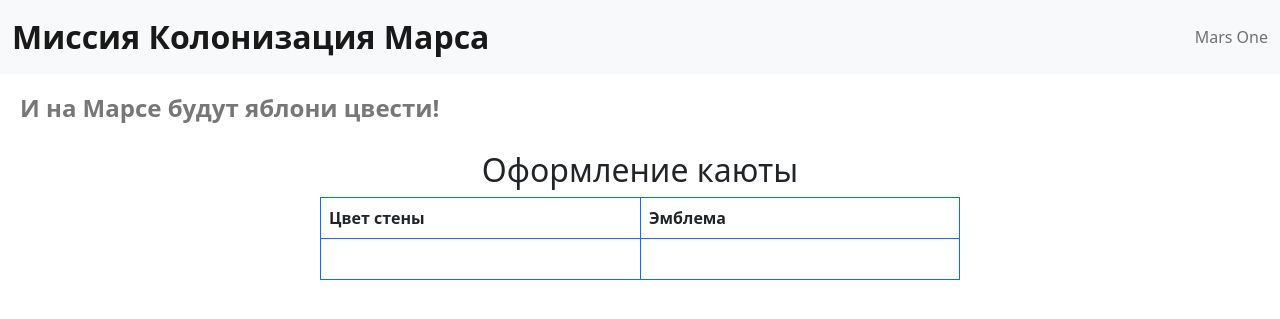
After one commit to Masynchin/fwtf, a Flask app: template templates/table.html in a window 1280 px wide. The commit adds this page. Shown: the top 319 px of the page. Run offline with Flask 2, Linux system fonts and the light colour scheme; the template is opened without the code that fills it, so the values that code supplies are empty.

Commit message:
7 - table

```diff
--- a/app.py
+++ b/app.py
@@ -74,5 +74,16 @@ def distribution():
     ])
 
 
+@app.route("/table/<sex>/<int:age>")
+def table(sex, age):
+    filename = "img/adult.png" if age >= 21 else "img/baby.png"
+    if sex == "male":
+        color = "#00f" if age >= 21 else "#88f"
+    elif sex == "female":
+        color = "#f00" if age >= 21 else "#f88"
+    return render_template("table.html", color=color,
+        filename=url_for("static", filename=filename))
+
+
 if __name__ == '__main__':
     app.run(port=5000, debug=True)
--- a/static/css/style.css
+++ b/static/css/style.css
@@ -47,3 +47,26 @@
 .distribution-title {
     text-align: center;
 }
+
+.table-container {
+    margin: auto;
+    width: 50vw;
+}
+
+.table-title {
+    text-align: center;
+}
+
+.table {
+    max-width: 50vw;
+}
+
+.color {
+    width: 25vw;
+}
+
+.image {
+    height: auto;
+    width: auto;
+    max-width: 25vw;
+}
--- /dev/null
+++ b/templates/table.html
@@ -0,0 +1,23 @@
+{% extends "base.html" %}
+
+{% block title %}Аварийный доступ{% endblock %}
+
+{% block content %}
+<div class="table-container">
+    <h2 class="table-title">Оформление каюты</h2>
+    <table class="table table-bordered border-primary">
+        <thead>
+            <tr>
+                <th scope="col">Цвет стены</th>
+                <th scope="col">Эмблема</th>
+            </tr>
+        </thead>
+        <tbody>
+            <tr>
+                <td style="background-color: {{ color }}" class="color"></td>
+                <td><img src="{{ filename }}" class="image"></td>
+            </tr>
+        </tbody>
+    </table>
+</div>
+{% endblock %}
```
Also changed, not shown: static/img/adult.png (added), static/img/baby.png (added).
